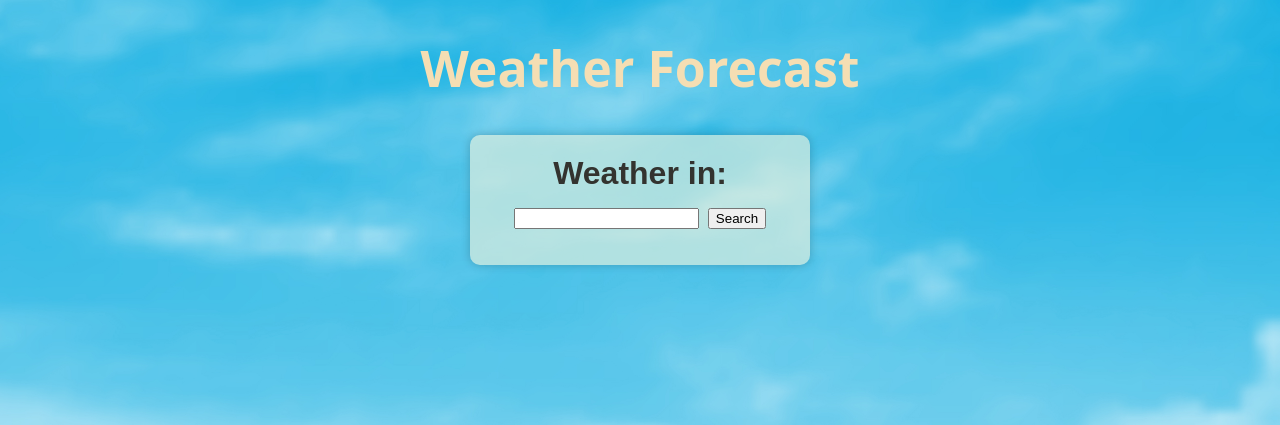
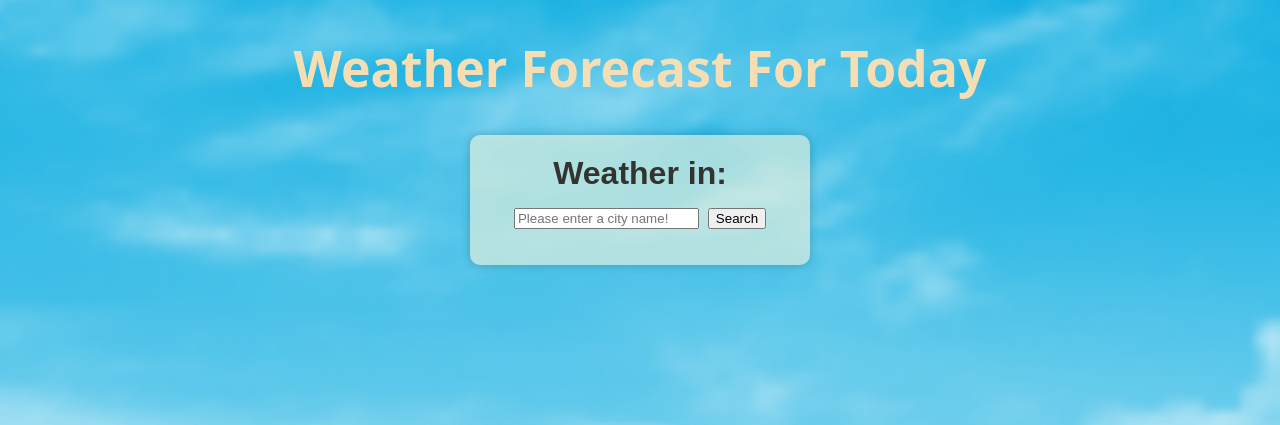
Before and after one commit to KhaledNessar/Weather-App, a PHP site: page / in a window 1280 px wide. Shown: the top 425 px of the page. Run offline with PHP 8.4, Linux system fonts and the light colour scheme; some web fonts are replaced.

Commit message:
Zweites Update

```diff
--- a/index.php
+++ b/index.php
@@ -14,12 +14,12 @@
     <body>
 
 
-        <h1 class="title">Weather Forecast</h1>
+        <h1 class="title">Weather Forecast For Today</h1>
 
         <div class="box">
             <form method="post" action="index.php" class="form">
                 Weather in:
-                <input type="text" name="cityName">
+                <input type="text" name="cityName" placeholder="Please enter a city name!">
                 <input type="submit" value="Search" name="submit">
             </form>
         </div>
@@ -42,12 +42,17 @@
 
                 echo '<div class="container">';
 
-                for ($i = 0; $i < $city_list; $i++) {
-                    $city_time = explode(" ", $city_data->list[$i]->dt_txt);
+                $currentTimestamp = time(); // Aktuelle Serverzeit in Unix-Timestamp erhalten
+                $today = date("d/m/y", $currentTimestamp); // Heutiges Datum
 
-                    if ($city_time[1] == '15:00:00') {
+                for ($i = 0, $count = 0; $i < $city_list && $count < 5 ; $i++) {
+                    $timestamp = strtotime($city_data->list[$i]->dt_txt);
+                    $forecastDate = date("d/m/y", $timestamp);
+                    $formattedTime = date("H:i", $timestamp);
+
+                    if ($timestamp >= $currentTimestamp) {
                         echo '<div class="item">';
-                        echo '<h1>', $city_data->list[$i]->dt_txt, '</h1>';
+                        echo '<h1>', $forecastDate, ' ', $formattedTime, '</h1>';
                         $iconName = $city_data->list[$i]->weather[0]->icon;
                         $iconLink = "http://openweathermap.org/img/wn/" . $iconName . "@2x.png";
 
@@ -73,6 +78,7 @@
                         echo '<h2>The weather</h2>';
                         echo '<p><strong>Description: </strong>', $city_data->list[$i]->weather[0]->description, '</p>';
                         echo '</div>';
+                        $count++;
                     }
                 }
                 echo '</div>';
```
Also changed, not shown: idea.txt (+7 -2 lines).
